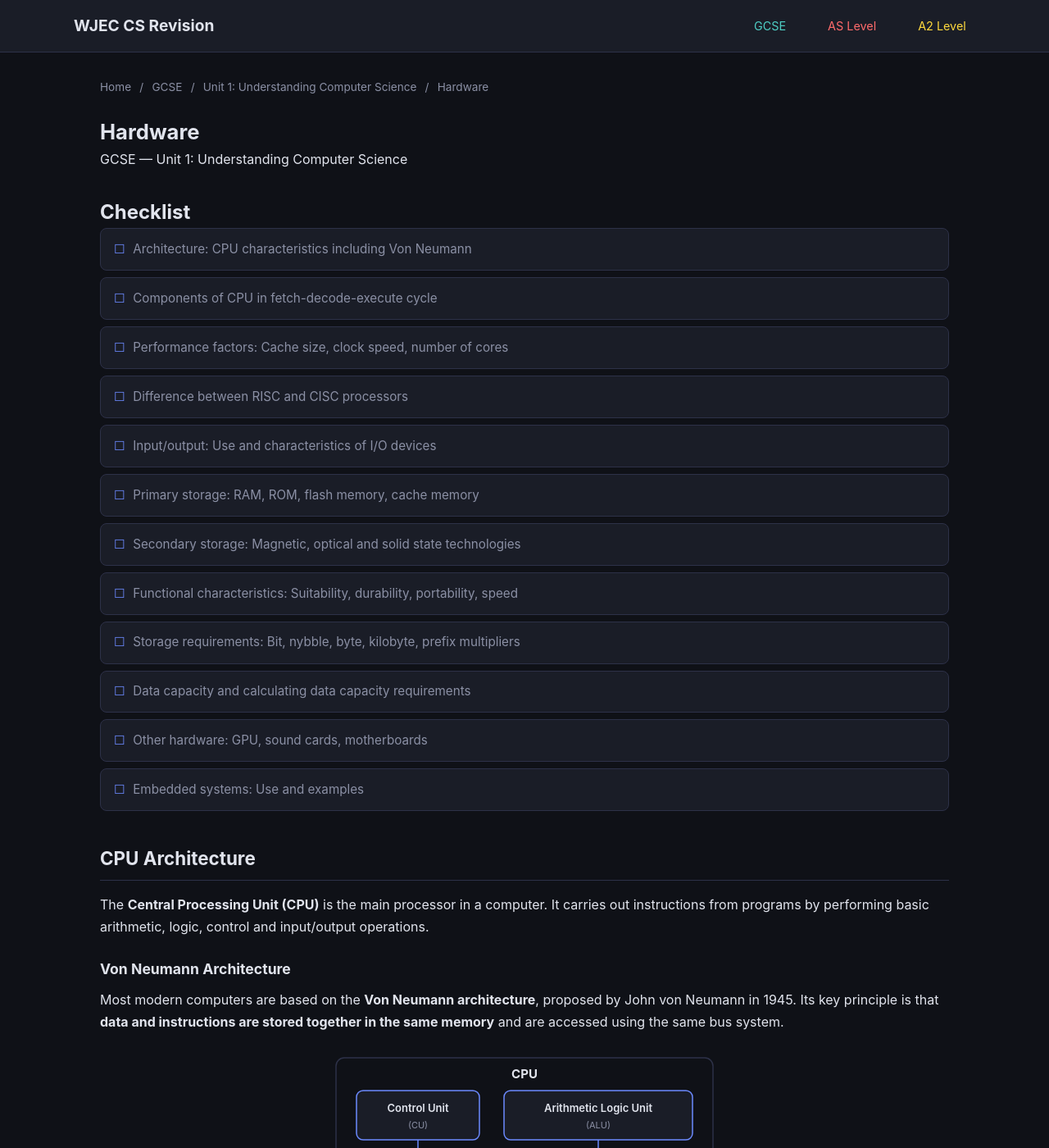
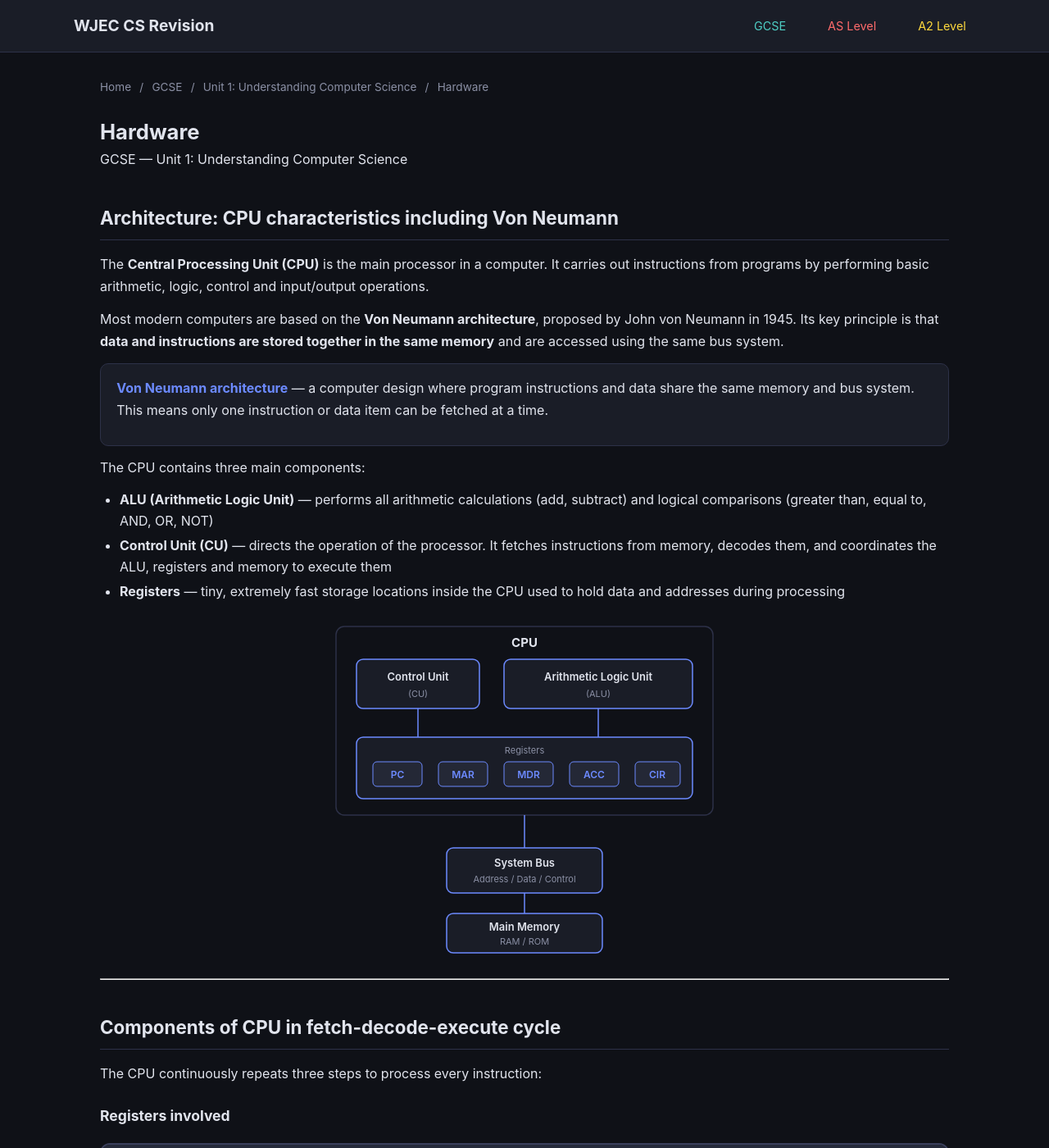
Before and after one commit to jase1979/comp-sci, a Jekyll site: the page built from gcse/unit1/hardware/index.md, in a window 1280 px wide and 1400 px high. Shown: the whole window at 82% size. Built offline with Jekyll 4.4.1, drawn with Linux system fonts in a browser that asks for light colours; some of the changed text lies outside the part shown.

Commit message:
Use checklist items as section headings instead of checkbox list
Each subtopic from the checklist now becomes an h2 heading with
content underneath. Empty pages show an ordered section list
instead of checkboxes. Removed checklist styling, added section
nav styling for placeholder pages.

Co-Authored-By: Claude Opus 4.6 <noreply@anthropic.com>

````diff
--- a/_layouts/topic.html
+++ b/_layouts/topic.html
@@ -17,20 +17,21 @@ layout: default
     <p>{{ page.level }} — {{ page.unit_name }}</p>
   </div>
 
-  {% if page.subtopics %}
-  <h2>Checklist</h2>
-  <ul class="checklist">
-    {% for item in page.subtopics %}
-    <li>{{ item }}</li>
-    {% endfor %}
-  </ul>
-  {% endif %}
-
   {% assign stripped = content | strip %}
   {% if stripped == "" %}
+  {% if page.subtopics %}
+  <nav class="section-nav">
+    <h2>Sections</h2>
+    <ol>
+      {% for item in page.subtopics %}
+      <li>{{ item }}</li>
+      {% endfor %}
+    </ol>
+  </nav>
+  {% endif %}
   <div class="content-placeholder">
     <h2>Content Coming Soon</h2>
-    <p>This topic page is a placeholder. Detailed revision notes will be added here.</p>
+    <p>Detailed revision notes for each section above will be added here.</p>
   </div>
   {% else %}
   <div class="topic-content">
--- a/_sass/main.scss
+++ b/_sass/main.scss
@@ -216,22 +216,32 @@ a:hover { color: var(--accent-hover); }
     h1 { font-size: 1.6rem; }
   }
 
-  .checklist {
-    list-style: none;
+  .section-nav {
+    background: var(--surface);
+    border: 1px solid var(--border);
+    border-radius: 12px;
+    padding: 1.2rem 1.5rem;
+    margin-bottom: 1.5rem;
 
-    li {
-      background: var(--surface);
-      border: 1px solid var(--border);
-      border-radius: 8px;
-      padding: 0.8rem 1rem;
-      margin-bottom: 0.5rem;
-      font-size: 0.95rem;
+    h2 {
+      font-size: 0.8rem;
+      text-transform: uppercase;
+      letter-spacing: 0.06em;
       color: var(--text-muted);
+      margin-bottom: 0.8rem;
+    }
 
-      &::before {
-        content: '☐';
-        margin-right: 0.6rem;
-        color: var(--accent);
+    ol {
+      margin: 0;
+      padding-left: 1.2rem;
+
+      li {
+        padding: 0.35rem 0;
+        font-size: 0.9rem;
+        color: var(--text);
+        border-bottom: 1px solid var(--border);
+
+        &:last-child { border-bottom: none; }
       }
     }
   }
--- a/gcse/unit1/hardware/index.md
+++ b/gcse/unit1/hardware/index.md
@@ -5,29 +5,24 @@ level: "GCSE"
 level_url: "/gcse/"
 unit_name: "Unit 1: Understanding Computer Science"
 unit_url: "/gcse/unit1/"
-subtopics:
-  - "Architecture: CPU characteristics including Von Neumann"
-  - "Components of CPU in fetch-decode-execute cycle"
-  - "Performance factors: Cache size, clock speed, number of cores"
-  - "Difference between RISC and CISC processors"
-  - "Input/output: Use and characteristics of I/O devices"
-  - "Primary storage: RAM, ROM, flash memory, cache memory"
-  - "Secondary storage: Magnetic, optical and solid state technologies"
-  - "Functional characteristics: Suitability, durability, portability, speed"
-  - "Storage requirements: Bit, nybble, byte, kilobyte, prefix multipliers"
-  - "Data capacity and calculating data capacity requirements"
-  - "Other hardware: GPU, sound cards, motherboards"
-  - "Embedded systems: Use and examples"
 next_topic: "/gcse/unit1/logical-operations/"
 ---
 
-## CPU Architecture
+## Architecture: CPU characteristics including Von Neumann
 
 The **Central Processing Unit (CPU)** is the main processor in a computer. It carries out instructions from programs by performing basic arithmetic, logic, control and input/output operations.
 
-### Von Neumann Architecture
+Most modern computers are based on the **Von Neumann architecture**, proposed by John von Neumann in 1945. Its key principle is that **data and instructions are stored together in the same memory** and are accessed using the same bus system.
 
-Most modern computers are based on the **Von Neumann architecture**, proposed by John von Neumann in 1945. Its key principle is that **data and instructions are stored together in the same memory** and are accessed using the same bus system.
+<div class="key-term" markdown="1">
+**Von Neumann architecture** — a computer design where program instructions and data share the same memory and bus system. This means only one instruction or data item can be fetched at a time.
+</div>
+
+The CPU contains three main components:
+
+- **ALU (Arithmetic Logic Unit)** — performs all arithmetic calculations (add, subtract) and logical comparisons (greater than, equal to, AND, OR, NOT)
+- **Control Unit (CU)** — directs the operation of the processor. It fetches instructions from memory, decodes them, and coordinates the ALU, registers and memory to execute them
+- **Registers** — tiny, extremely fast storage locations inside the CPU used to hold data and addresses during processing
 
 <svg viewBox="0 0 520 420" xmlns="http://www.w3.org/2000/svg" style="max-width:520px;width:100%;height:auto;display:block;margin:1.2rem auto;">
   <style>
@@ -38,24 +33,18 @@ Most modern computers are based on the **Von Neumann architecture**, proposed by
     .label-accent { fill: #6c8aff; font-family: -apple-system, sans-serif; font-size: 12px; text-anchor: middle; font-weight: 600; }
     .connector { stroke: #6c8aff; stroke-width: 1.5; fill: none; }
   </style>
-  <!-- CPU outer box -->
   <rect class="box-outer" x="30" y="10" width="460" height="230"/>
   <text class="label" x="260" y="35" font-size="15" font-weight="700">CPU</text>
-  <!-- Control Unit -->
   <rect class="box" x="55" y="50" width="150" height="60"/>
   <text class="label" x="130" y="76" font-size="13" font-weight="600">Control Unit</text>
   <text class="label-sm" x="130" y="96">(CU)</text>
-  <!-- ALU -->
   <rect class="box" x="235" y="50" width="230" height="60"/>
   <text class="label" x="350" y="76" font-size="13" font-weight="600">Arithmetic Logic Unit</text>
   <text class="label-sm" x="350" y="96">(ALU)</text>
-  <!-- Connectors CU/ALU to Registers -->
   <line class="connector" x1="130" y1="110" x2="130" y2="145"/>
   <line class="connector" x1="350" y1="110" x2="350" y2="145"/>
-  <!-- Registers outer -->
   <rect class="box" x="55" y="145" width="410" height="75"/>
   <text class="label-sm" x="260" y="165">Registers</text>
-  <!-- Individual registers -->
   <rect x="75" y="175" width="60" height="30" rx="5" fill="#242836" stroke="#6c8aff" stroke-width="1"/>
   <text class="label-accent" x="105" y="195">PC</text>
   <rect x="155" y="175" width="60" height="30" rx="5" fill="#242836" stroke="#6c8aff" stroke-width="1"/>
@@ -66,33 +55,23 @@ Most modern computers are based on the **Von Neumann architecture**, proposed by
   <text class="label-accent" x="345" y="195">ACC</text>
   <rect x="395" y="175" width="55" height="30" rx="5" fill="#242836" stroke="#6c8aff" stroke-width="1"/>
   <text class="label-accent" x="422" y="195">CIR</text>
-  <!-- System Bus -->
   <line class="connector" x1="260" y1="240" x2="260" y2="280"/>
   <rect class="box" x="165" y="280" width="190" height="55"/>
   <text class="label" x="260" y="303" font-size="13" font-weight="600">System Bus</text>
   <text class="label-sm" x="260" y="322">Address / Data / Control</text>
-  <!-- Main Memory -->
   <line class="connector" x1="260" y1="335" x2="260" y2="360"/>
   <rect class="box" x="165" y="360" width="190" height="48"/>
   <text class="label" x="260" y="381" font-size="13" font-weight="600">Main Memory</text>
   <text class="label-sm" x="260" y="398">RAM / ROM</text>
 </svg>
 
-#### Key components
+---
 
-<div class="key-term" markdown="1">
-**ALU (Arithmetic Logic Unit)** — performs all arithmetic calculations (add, subtract) and logical comparisons (greater than, equal to, AND, OR, NOT).
-</div>
+## Components of CPU in fetch-decode-execute cycle
 
-<div class="key-term" markdown="1">
-**Control Unit (CU)** — directs the operation of the processor. It fetches instructions from memory, decodes them, and coordinates the ALU, registers and memory to execute them.
-</div>
+The CPU continuously repeats three steps to process every instruction:
 
-<div class="key-term" markdown="1">
-**Registers** — tiny, extremely fast storage locations inside the CPU used to hold data and addresses during processing.
-</div>
-
-#### Important registers
+### Registers involved
 
 | Register | Full Name | Purpose |
 |----------|-----------|---------|
@@ -126,7 +103,7 @@ You may be asked to walk through the fetch-decode-execute cycle step by step. Al
 
 ---
 
-## CPU Performance Factors
+## Performance factors: Cache size, clock speed, number of cores
 
 Three main factors affect how fast a CPU can process instructions:
 
@@ -159,7 +136,7 @@ If asked to recommend a CPU upgrade, consider the use case. Gaming benefits from
 
 ---
 
-## RISC vs CISC Processors
+## Difference between RISC and CISC processors
 
 | Feature | RISC | CISC |
 |---------|------|------|
@@ -177,7 +154,7 @@ If asked to recommend a CPU upgrade, consider the use case. Gaming benefits from
 
 ---
 
-## Input/Output Devices
+## Input/output: Use and characteristics of I/O devices
 
 **Input devices** send data into the computer. **Output devices** present data from the computer to the user.
 
@@ -204,7 +181,7 @@ If asked to recommend a CPU upgrade, consider the use case. Gaming benefits from
 
 ---
 
-## Primary Storage
+## Primary storage: RAM, ROM, flash memory, cache memory
 
 Primary storage is **directly accessible by the CPU** and holds data currently in use.
 
@@ -244,7 +221,7 @@ Primary storage is **directly accessible by the CPU** and holds data currently i
 
 ---
 
-## Secondary Storage
+## Secondary storage: Magnetic, optical and solid state technologies
 
 Secondary storage is **non-volatile** and used for long-term data storage. It is not directly accessible by the CPU — data must be loaded into RAM first.
 
@@ -277,11 +258,13 @@ Secondary storage is **non-volatile** and used for long-term data storage. It is
 | Portability | Low | High | High | Low |
 | Best for | Desktop storage | OS drive, laptops | Software distribution | Backups, archives |
 
+<div class="exam-tip" markdown="1">
+Questions often ask you to **recommend** a storage device for a scenario. Match the characteristics to the requirements — e.g. a photographer on location needs portability and durability (SSD or SD card), while a company archiving old records needs high capacity and low cost (magnetic tape).
+</div>
+
 ---
 
-## Storage Requirements
-
-### Units of Storage
+## Storage requirements: Bit, nybble, byte, kilobyte, prefix multipliers
 
 | Unit | Size | Equivalent |
 |------|------|------------|
@@ -296,9 +279,11 @@ Secondary storage is **non-volatile** and used for long-term data storage. It is
 
 > Note: In computing, 1 KB is sometimes treated as 1,024 bytes (using binary prefixes: KiB, MiB, GiB). The WJEC spec uses the 1,000 convention above for simplicity.
 
-### Calculating Data Capacity
+---
 
-#### Image file size
+## Data capacity and calculating data capacity requirements
+
+### Image file size
 
 ```
 File size = Width (px) × Height (px) × Colour depth (bits)
@@ -307,7 +292,7 @@ File size = Width (px) × Height (px) × Colour depth (bits)
 - **Colour depth** is the number of bits per pixel (e.g. 24-bit colour = 16.7 million colours)
 - A 1920×1080 image at 24-bit colour: `1920 × 1080 × 24 = 49,766,400 bits ≈ 5.93 MB`
 
-#### Sound file size
+### Sound file size
 
 ```
 File size = Sample rate (Hz) × Bit depth × Duration (s) × Channels
@@ -347,7 +332,7 @@ Always show your working in calculation questions. Convert your final answer to
 
 ---
 
-## Embedded Systems
+## Embedded systems: Use and examples
 
 <div class="key-term" markdown="1">
 An **embedded system** is a computer system built into a larger device to perform a **dedicated function**. It is not a general-purpose computer — it is designed for one specific task.
````
Also changed, not shown: other parts of gcse/unit1/hardware/index.md (+7 -5 lines).
